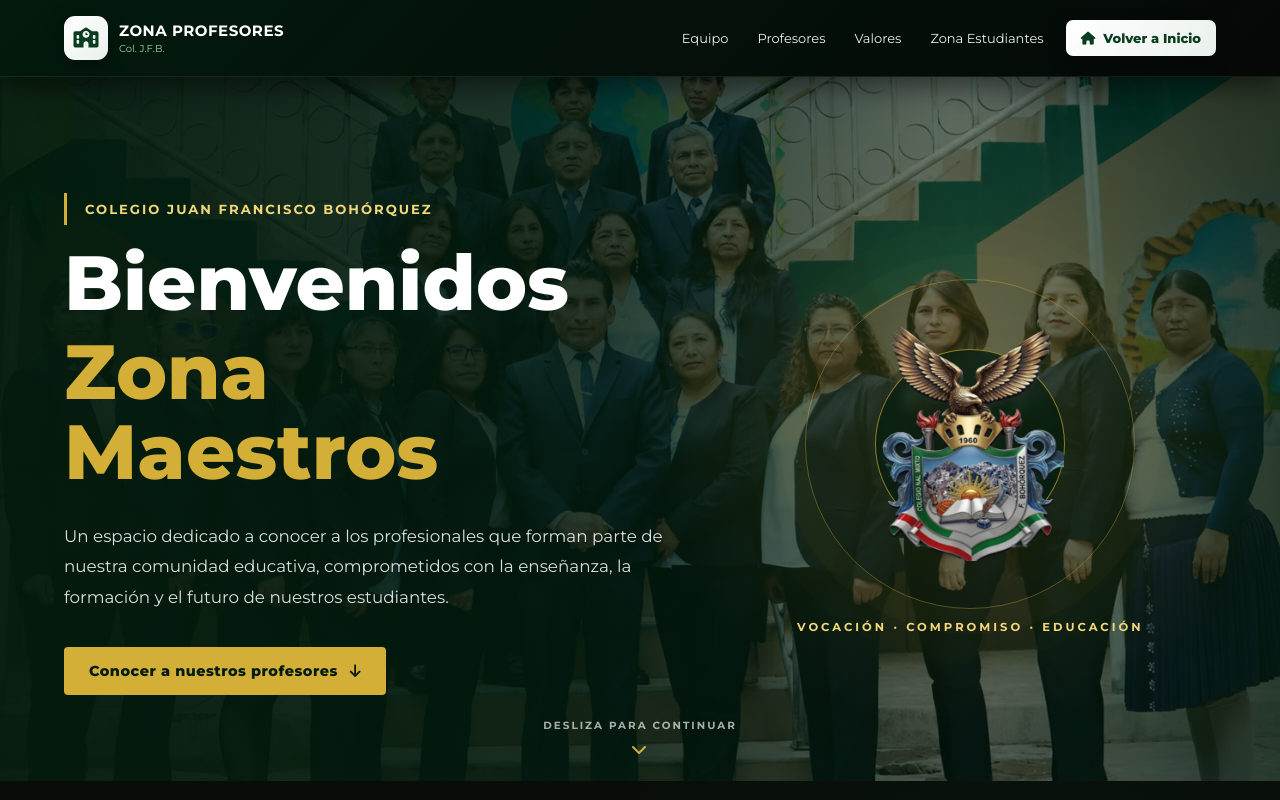
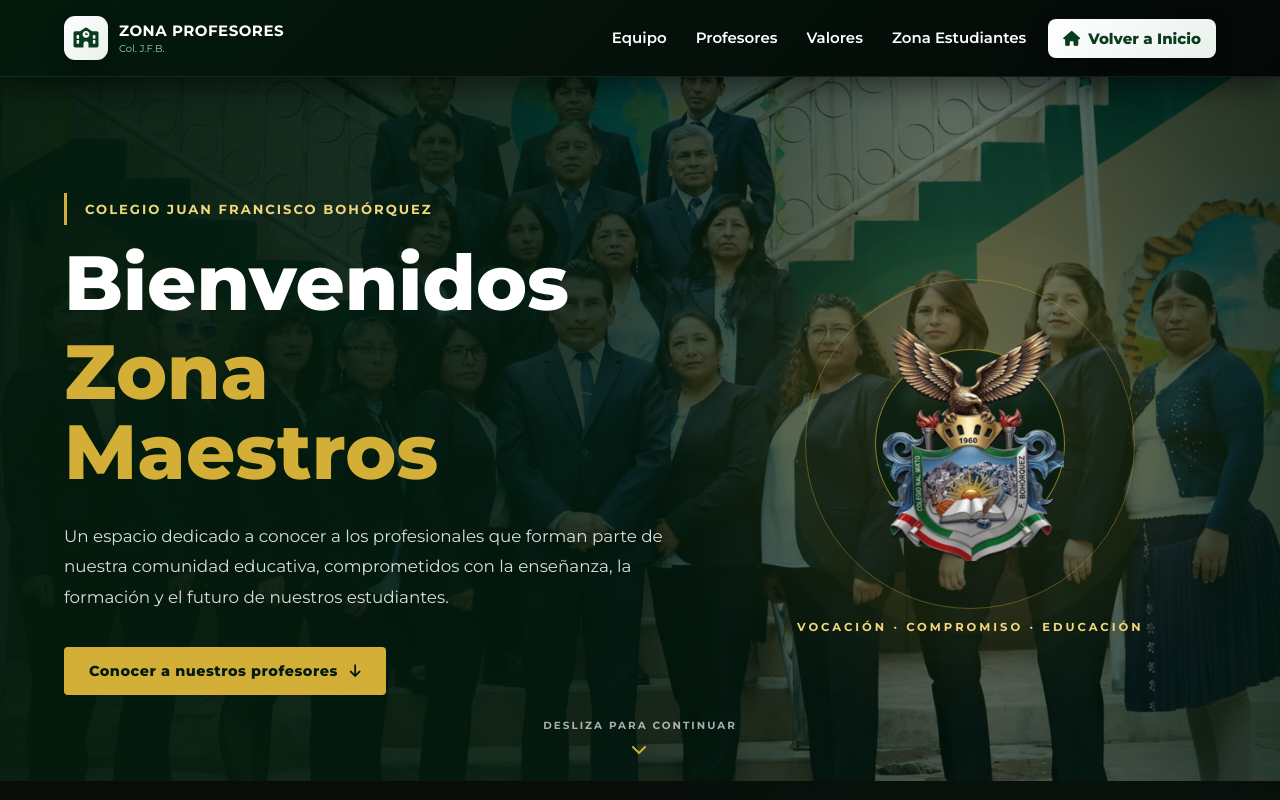
Before and after one commit to ce175170-bit/profes, a plain HTML site: page index.html in a window 1280 px wide. Shown: the top 800 px of the page. Drawn offline with Linux system fonts and the light colour scheme.

Commit message:
modificacion1

```diff
--- a/profesores.css
+++ b/profesores.css
@@ -174,41 +174,69 @@
     margin-top: 2px;
 }
 
-.nav {
+nav {
     display: flex;
     align-items: center;
     gap: 5px;
 }
 
-.nav a {
-    position: relative;
-    padding: 9px 12px;
-    color: var(--blanco-suave);
-    font-size: 13px;
+nav a {
+    position: relative;
+    padding: 10px 12px 12px;
+    color: var(--blanco);
+    font-size: 15px;
+    font-weight: 600;
     border-radius: 7px;
-    transition: 0.3s ease;
-}
-
-.nav a::after {
+    transition: color 0.3s ease;
+}
+
+/* Línea verde: mismo ancho que el texto */
+nav a::after {
     content: "";
     position: absolute;
-    left: 50%;
-    bottom: 3px;
-    width: 0;
-    height: 2px;
-    background: var(--verde-acento);
+    left: 12px;                 /* igual al padding lateral */
+    right: 12px;
+    bottom: 4px;
+    height: 3px;
+    background: #63d98e;
     border-radius: 10px;
-    transform: translateX(-50%);
-    transition: 0.3s ease;
-}
-
-.nav a:hover {
-    color: var(--blanco);
-    background: rgba(50, 184, 102, 0.08);
-}
-
-.nav a:hover::after {
-    width: 55%;
+    transform: scaleX(0);
+    transform-origin: center;
+    transition: transform 0.3s ease;
+}
+
+nav a:hover {
+    color: #63d98e;
+}
+
+nav a:hover::after {
+    transform: scaleX(1);
+}
+
+/* Opción de la página actual: siempre con el efecto */
+nav a.activo {
+    color: #63d98e;
+}
+
+nav a.activo::after {
+    transform: scaleX(1);
+}
+
+/* Botón volver a inicio: sin línea */
+nav .enlace-volver {
+    margin-left: 7px;
+    background: var(--blanco);
+    color: var(--verde);
+    font-weight: bold;
+}
+
+nav .enlace-volver::after {
+    display: none;
+}
+
+nav .enlace-volver:hover {
+    background: #dce8e0;
+    color: #062a15;
 }
 
 /* =========================================================
@@ -233,7 +261,6 @@
     transition: 0.3s ease;
     box-shadow: 0 6px 18px rgba(0, 0, 0, 0.28);
 }
-
 .btn-inicio-menu i {
     color: var(--verde);
 }
@@ -248,7 +275,6 @@
 /* =========================================================
    BOTÓN INICIO
 ========================================================= */
-
 .btn-inicio {
     order: 3;
     display: flex;
```
Also changed, not shown: index.html (+0 -1 lines).
